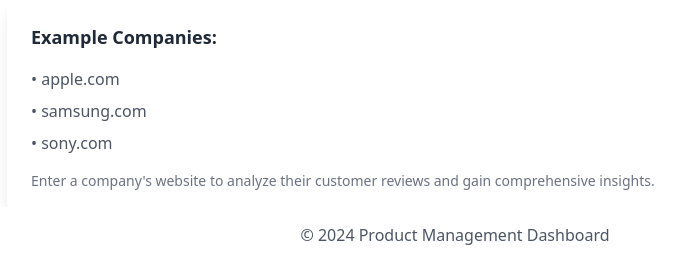
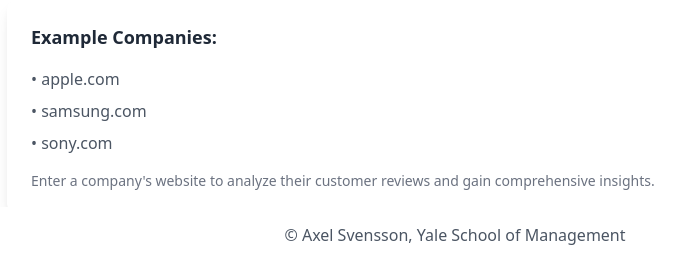
Before and after one commit to Axel459/AI-Powered-Product-Management-Dashboard, a Flask app: page /company-search in a window 1280 px wide. Shown: the part 537-800 px from the top of the page, without its empty margins (185-867 px from the left). Run offline with Flask 3, Linux system fonts and the light colour scheme; parts of the project's set-up code (start-up, migrations or seed data) failed here and were passed over.

Commit message:
Accreditation

```diff
--- a/templates/company_insights.html
+++ b/templates/company_insights.html
@@ -317,7 +317,7 @@
     </main>
 
     <footer class="fixed bottom-0 w-full bg-white shadow-lg-up py-4">
-        <p class="text-center text-gray-600">© 2024 Product Management Dashboard</p>
+        <p class="text-center text-gray-600">© Axel Svensson, Yale School of Management</p>
     </footer>
 </body>
 </html>
--- a/templates/company_search.html
+++ b/templates/company_search.html
@@ -171,7 +171,7 @@
     </script>
 
     <footer class="fixed bottom-0 w-full bg-white shadow-lg-up py-4">
-        <p class="text-center text-gray-600">© 2024 Product Management Dashboard</p>
+        <p class="text-center text-gray-600">© Axel Svensson, Yale School of Management</p>
     </footer>
 </body>
 </html>
--- a/templates/index.html
+++ b/templates/index.html
@@ -64,7 +64,7 @@
     </main>
 
     <footer class="fixed bottom-0 w-full bg-white shadow-lg-up py-4">
-        <p class="text-center text-gray-600">© 2024 Product Management Dashboard</p>
+        <p class="text-center text-gray-600">© Axel Svensson, Yale School of Management</p>
     </footer>
 </body>
 </html>
--- a/templates/product_insights.html
+++ b/templates/product_insights.html
@@ -139,7 +139,7 @@
     </main>
 
     <footer class="fixed bottom-0 w-full bg-white shadow-lg-up py-4">
-        <p class="text-center text-gray-600">© 2024 Product Management Dashboard</p>
+        <p class="text-center text-gray-600">© Axel Svensson, Yale School of Management</p>
     </footer>
 </body>
 </html>
--- a/templates/product_search.html
+++ b/templates/product_search.html
@@ -187,7 +187,7 @@
     </script>
 
     <footer class="fixed bottom-0 w-full bg-white shadow-lg-up py-4">
-        <p class="text-center text-gray-600">© 2024 Product Management Dashboard</p>
+        <p class="text-center text-gray-600">© Axel Svensson, Yale School of Management</p>
     </footer>
 </body>
 </html>
```
